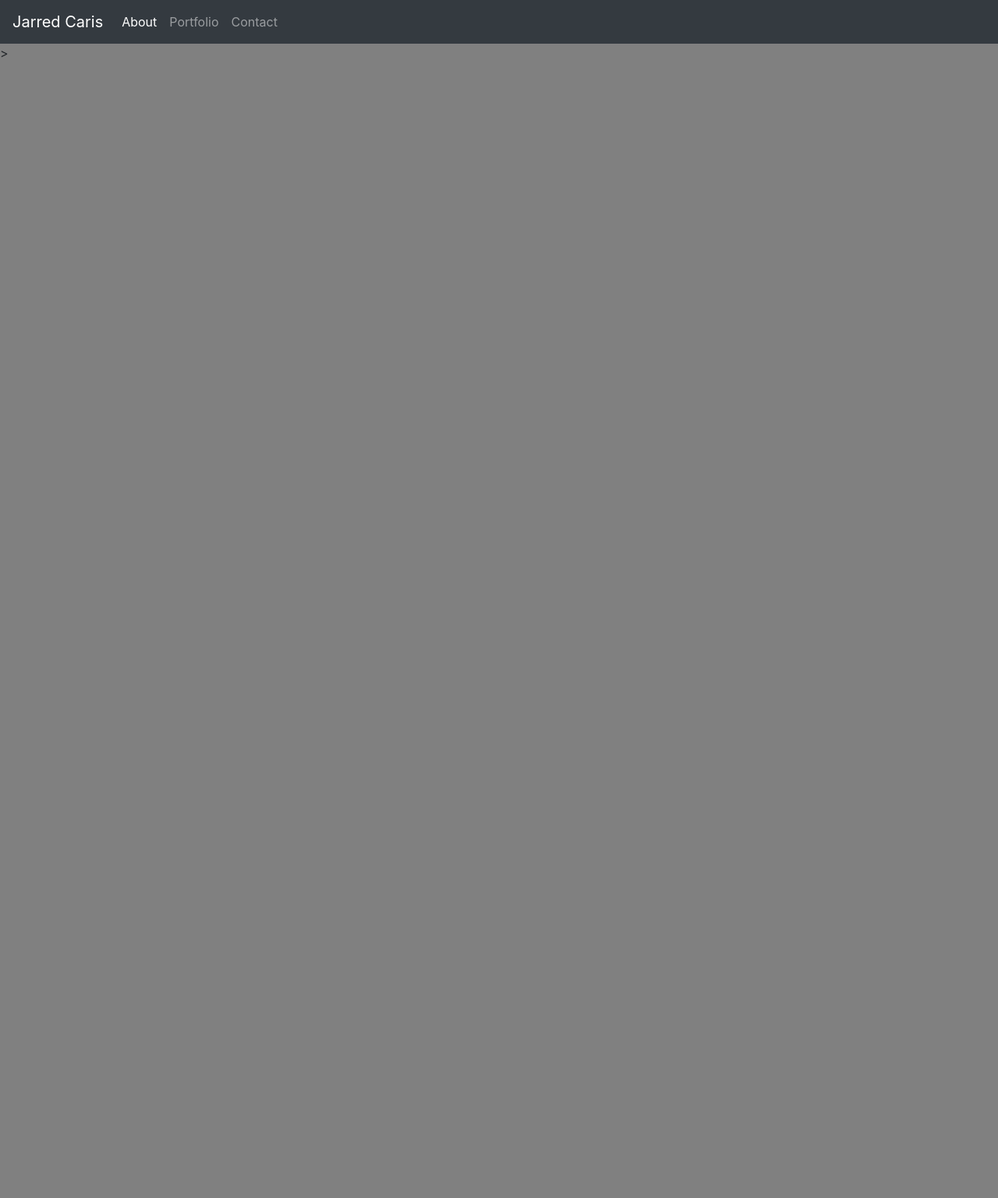
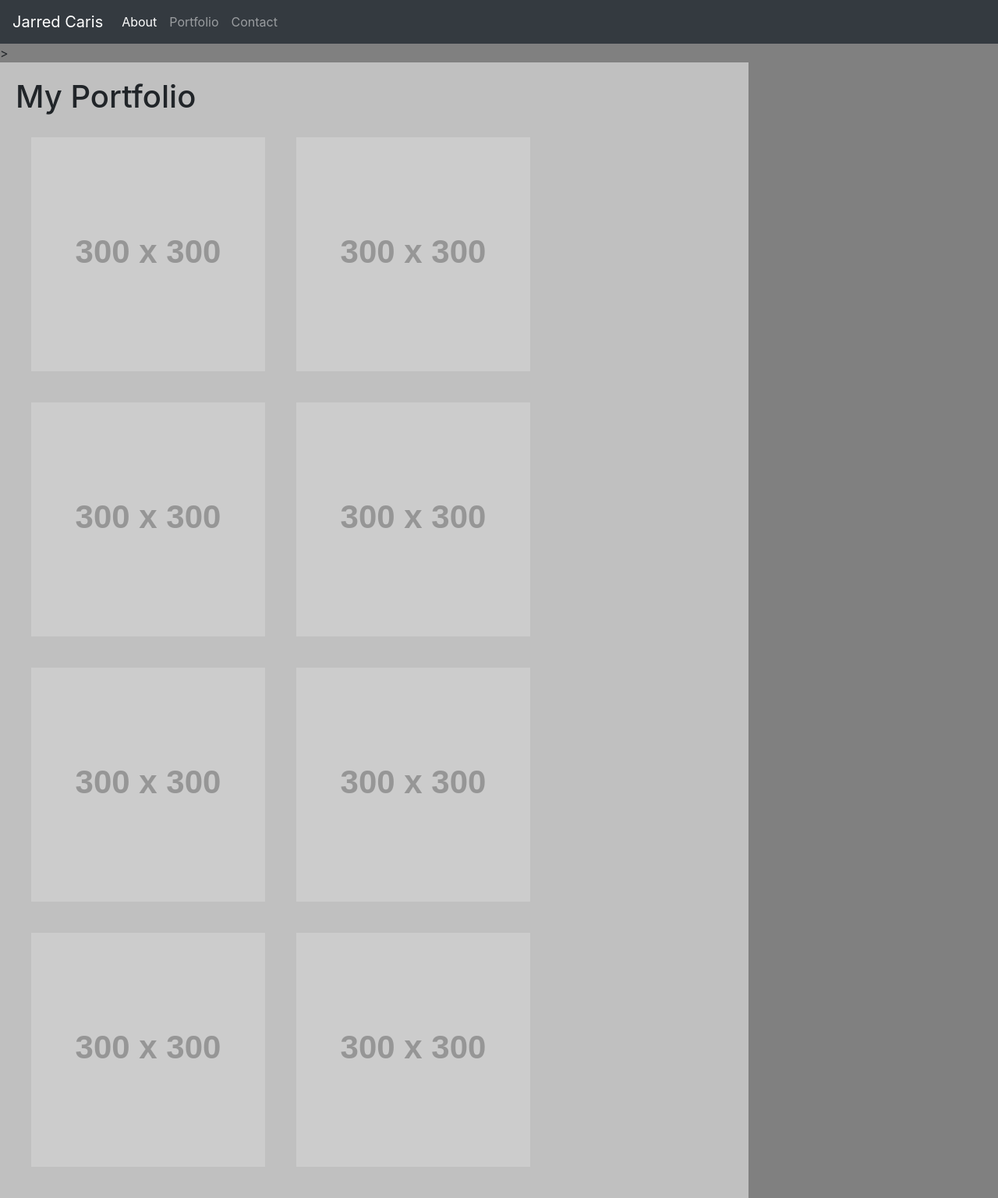
Before and after one commit to Jarred-Caris/Week_two_homework, a plain HTML site: page portfolio.html in a window 1280 px wide. Shown: the whole page at 78% size. Before the commit the page ends 800 px from the top, so only its background shows below. Drawn offline with nearby package versions, Linux system fonts and the light colour scheme; placeholder pictures from the web are drawn by us.

Commit message:
added prtfolio text, added 8 placeholder images for future use, changed padding to add space between images

```diff
--- a/portfolio.html
+++ b/portfolio.html
@@ -3,7 +3,7 @@
 <head>
     <meta charset="UTF-8">
     <meta name="viewport" content="width=device-width, initial-scale=1.0">
-    <title>Document</title>
+    <title>My Portfolio</title>
     <link rel="stylesheet" href="https://cdn.jsdelivr.net/npm/bootstrap@4.5.3/dist/css/bootstrap.min.css" integrity="sha384-TX8t27EcRE3e/ihU7zmQxVncDAy5uIKz4rEkgIXeMed4M0jlfIDPvg6uqKI2xXr2" crossorigin="anonymous">
 </head>
 <body style="background-color: grey;">
@@ -26,6 +26,23 @@
           </ul>
         </div>
       </nav>>
+    <div class="container-fluid">
+        <div class="row">
+            <div class="col-md-9" style="background-color: silver; padding: 20px;" >
+                <h1>My Portfolio</h1>
+                <img src="http://placehold.it/300x300" style="float:left; padding: 20px;">
+                <img src="http://placehold.it/300x300" style="float:left; padding: 20px;">
+                <img src="http://placehold.it/300x300" style="float:left; padding: 20px;">
+                <img src="http://placehold.it/300x300" style="float:left; padding: 20px;">
+                <img src="http://placehold.it/300x300" style="float:left; padding: 20px;">
+                <img src="http://placehold.it/300x300" style="float:left; padding: 20px;">
+                <img src="http://placehold.it/300x300" style="float:left; padding: 20px;">
+                <img src="http://placehold.it/300x300" style="float:left; padding: 20px;">
 
+
+                </div>
+            </div>
+        </div>
+    </div>
 </body>
 </html>
```
Also changed, not shown: contact.html (+31 -0 lines), index.html (+4 -4 lines).
